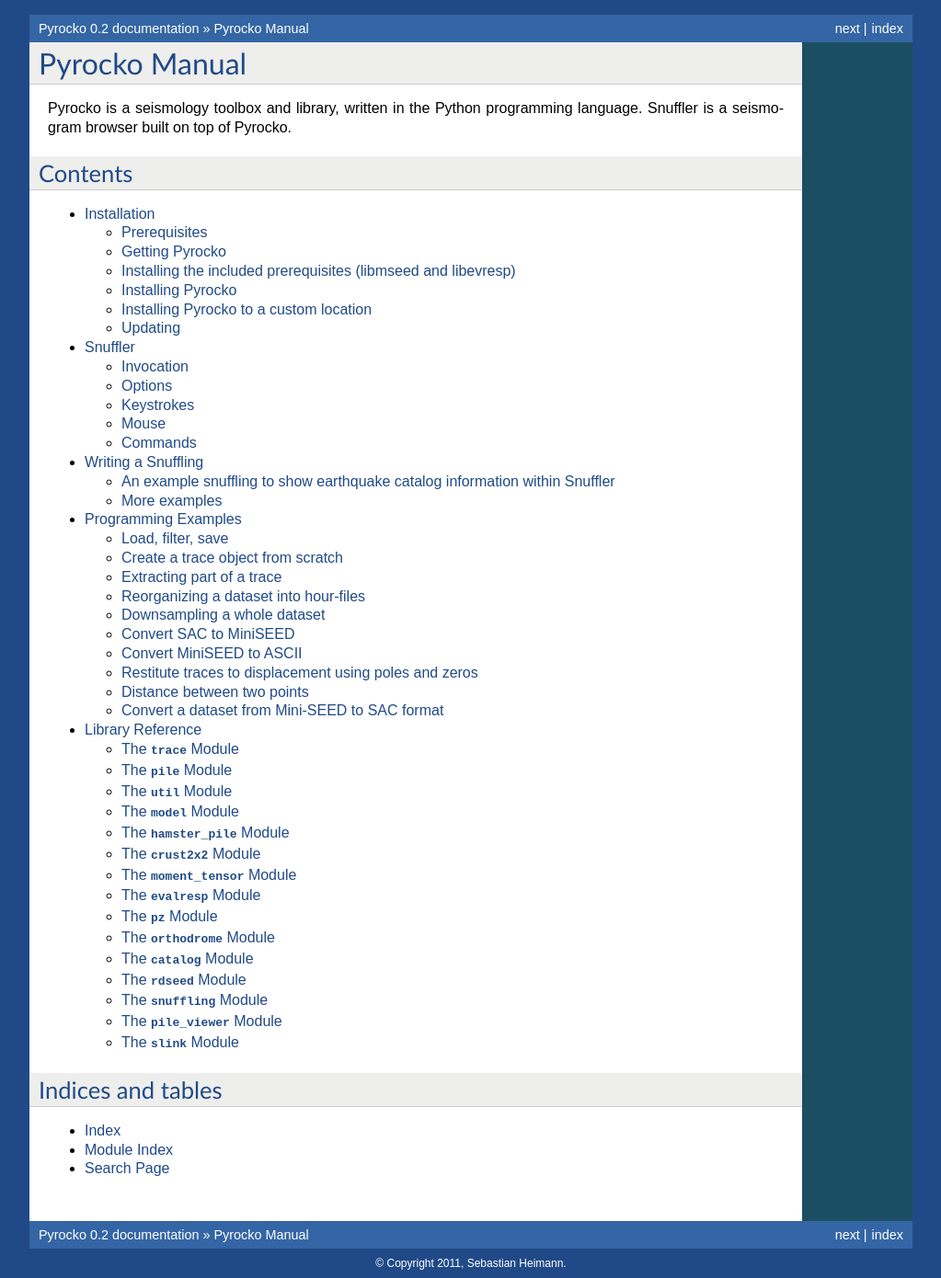
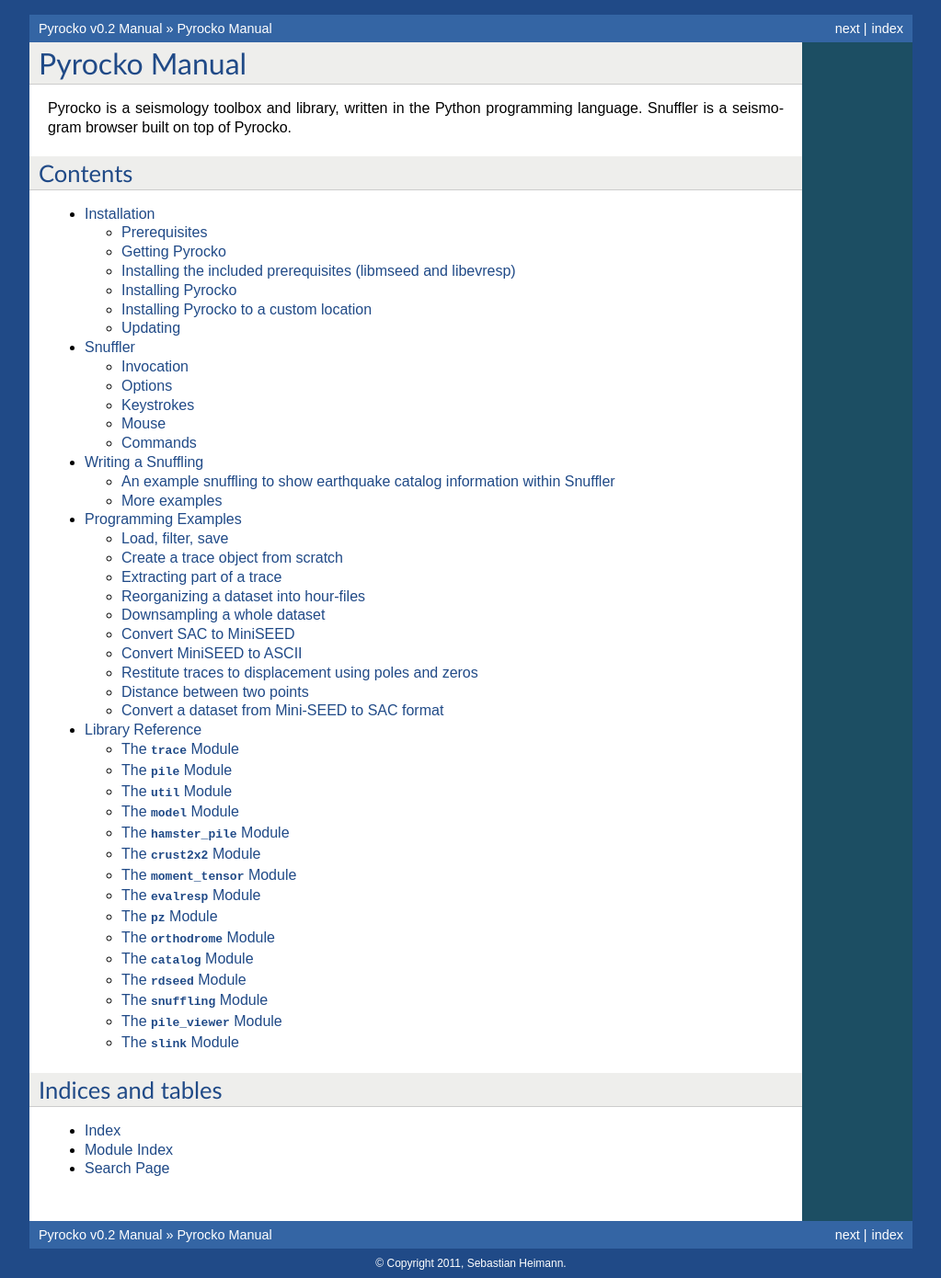
Before and after one commit to pyrocko/pyrocko, a Sphinx documentation site: the page built from doc/index.rst, in a window 1280 px wide. Shown: the whole page at 92% size, without its empty margins (128-1151 px from the left). Built offline with Sphinx 7.4.7, drawn with Linux system fonts in a browser that asks for light colours.

Commit message:
changed documentation html title

```diff
--- a/doc/conf.py
+++ b/doc/conf.py
@@ -115,10 +115,10 @@
 
 # The name for this set of Sphinx documents.  If None, it defaults to
 # "<project> v<release> documentation".
-#html_title = None
+html_title = u"%s v%s Manual" % (project, release)
 
 # A shorter title for the navigation bar.  Default is the same as html_title.
-#html_short_title = None
+#html_short_title = u"%s Manual" % project
 
 # The name of an image file (relative to this directory) to place at the top
 # of the sidebar.
```
